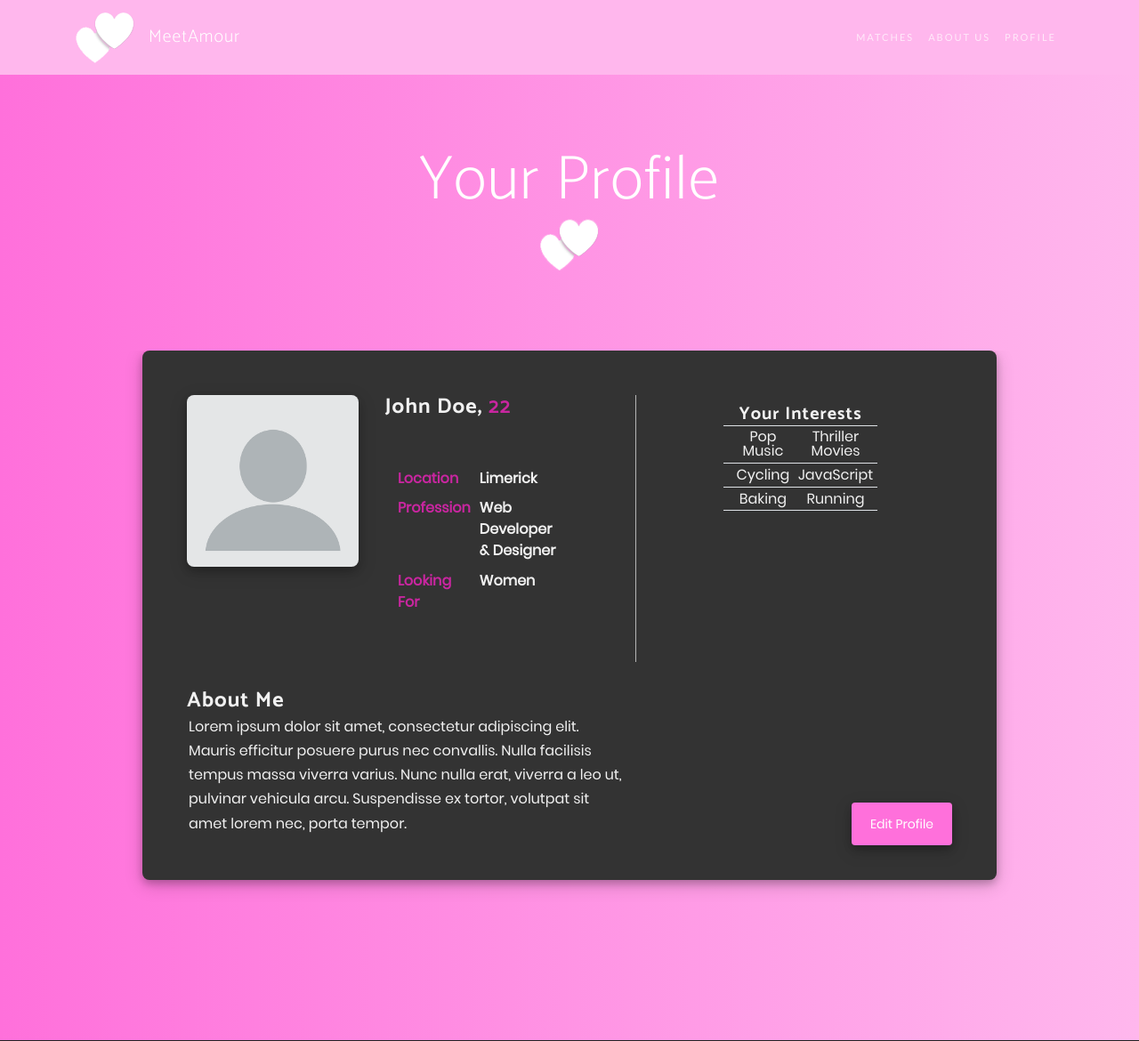
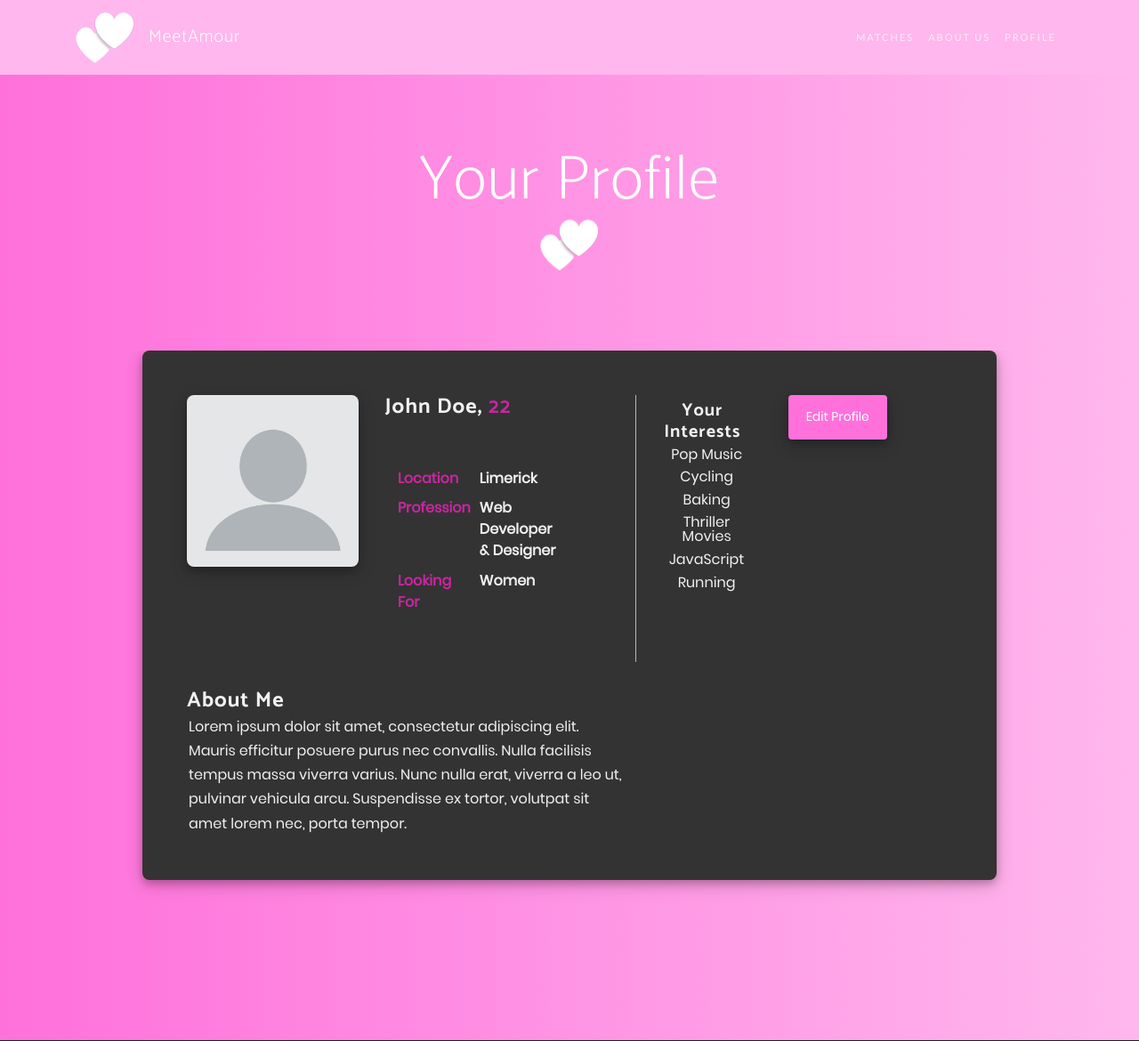
Before and after one commit to padraigmc/Meet-Amour, a PHP site: page /user_profile.php in a window 1280 px wide. Shown: the top 1170 px of the page at 89% size. Run offline with PHP 8.4, Linux system fonts and the light colour scheme; some web fonts are replaced.

Commit message:
Updated hobbies list & edit button

```diff
--- a/css/main.css
+++ b/css/main.css
@@ -220,6 +220,7 @@ font-size: 16px;
 line-height: 1;
 margin-left: 20%;
 margin: auto;
+padding: 0px;
 color: #f1f1f1;
 }
 #about {
@@ -235,9 +236,11 @@ color: #f1f1f1;
 
 /*user-profile & profile-edit buttons*/
 .main a {
+  display: inline-block;
   background-color: #ff70db;
   color: white;
-  padding: 1em 1.5em;
+  margin-top: 0px;
+  padding: 13px 20px;
   text-decoration: none;
   border-radius: 4px;
   box-shadow: 0 4px 8px 0 rgba(0, 0, 0, 0.2), 0 6px 20px 0 rgba(0, 0, 0, 0.19);
--- a/user_profile.php
+++ b/user_profile.php
@@ -118,35 +118,42 @@
   </div>
 </div>
 </div>
-<div class="col-lg-1 vl d-none d-sm-block"> </div>
-<div class="col-lg-3 justify-content-center" id="interests">
+<div class="vl d-none d-sm-block"> </div>
+<div class="col-lg-2 justify-content-center" id="interests">
 	<h5 class="font-weight-bold mx-auto">Your Interests</h5>
-	<table class="table table-sm w-75" id="interests-table">
+  <table class="table table-sm w-75 table-borderless" id="interests-table">
 		<tbody>
 		<tr>
 			<th scope="row"></th>
 			<td>Pop Music</td>
-			<td>Thriller Movies</td>
 		</tr>
 		<tr>
 			<th scope="row"></th>
 			<td>Cycling</td>
-			<td>JavaScript</td>
 		</tr>
 		<tr>
 			<th scope="row"></th>
 			<td>Baking</td>
+		</tr>
+      <tr>
+			<th scope="row"></th>
+			<td>Thriller Movies</td>
+    </tr>
+    <tr>
+			<th scope="row"></th>
+			<td>JavaScript</td>
+    </tr>
+    <tr>
+			<th scope="row"></th>
 			<td>Running</td>
-		</tr>
-		<tr>
-			<th scope="row"></th>
-			<td colspan="2"></td>
-
 		</tr>
 		</tbody>
 	</table>
 
 </div>
+  <div class="col-lg-2 button align-self-start text-right">
+		<a href="profile-edit.php">Edit Profile</a>
+	</div>
 </div>
 
 
@@ -160,10 +167,6 @@
 		<p class="text-left" id="bio">Lorem ipsum dolor sit amet, consectetur adipiscing elit. Mauris efficitur posuere purus nec convallis.
 		Nulla facilisis tempus massa viverra varius. Nunc nulla erat, viverra a leo ut, pulvinar vehicula arcu.
 		Suspendisse ex tortor, volutpat sit amet lorem nec, porta tempor. </p>
-	</div>
-	<div class="col-lg-2  "></div>
-	<div class="col-lg-3 button align-self-end text-right">
-		<a href="profile-edit.php">Edit Profile</a>
 	</div>
 </div>
 </div>
```
